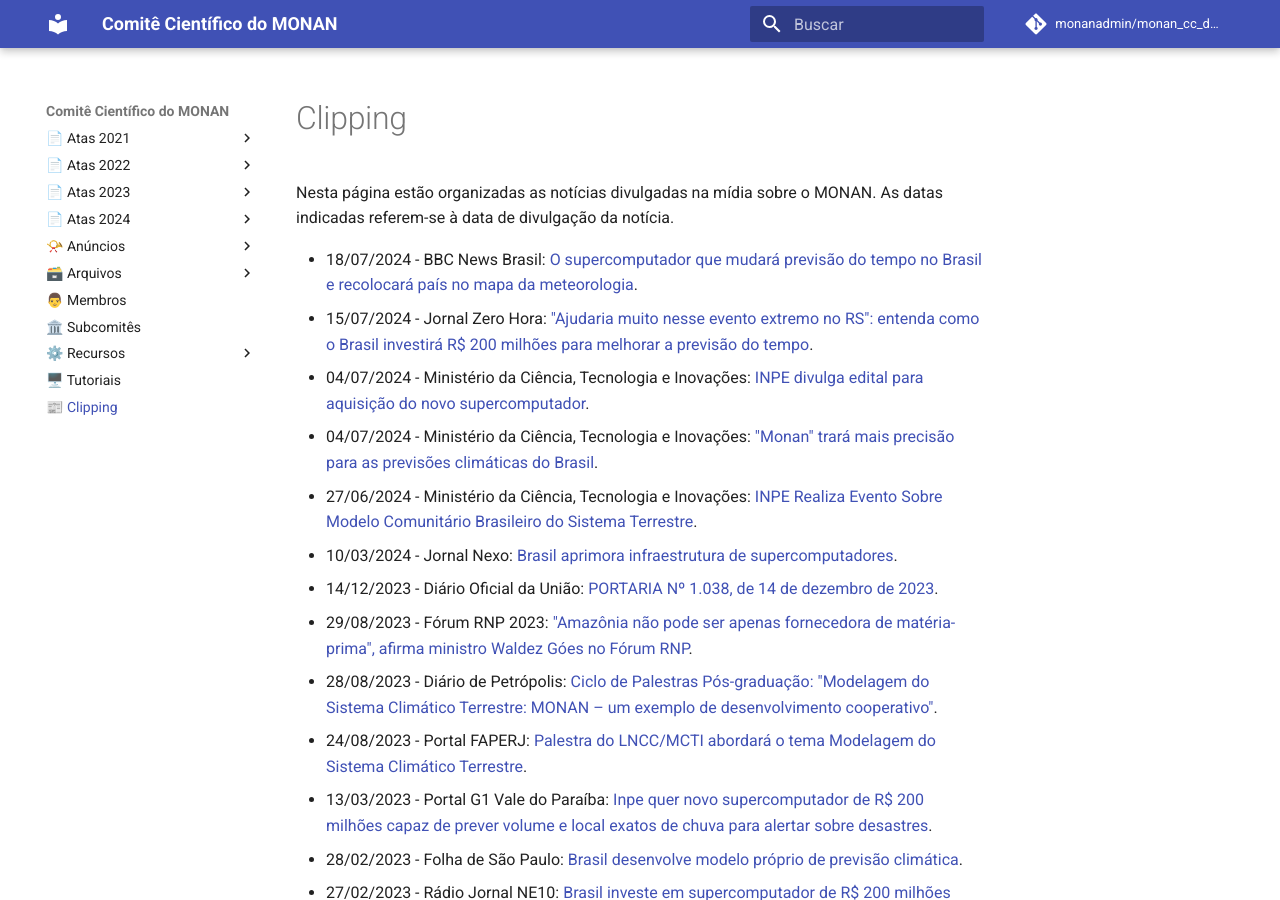
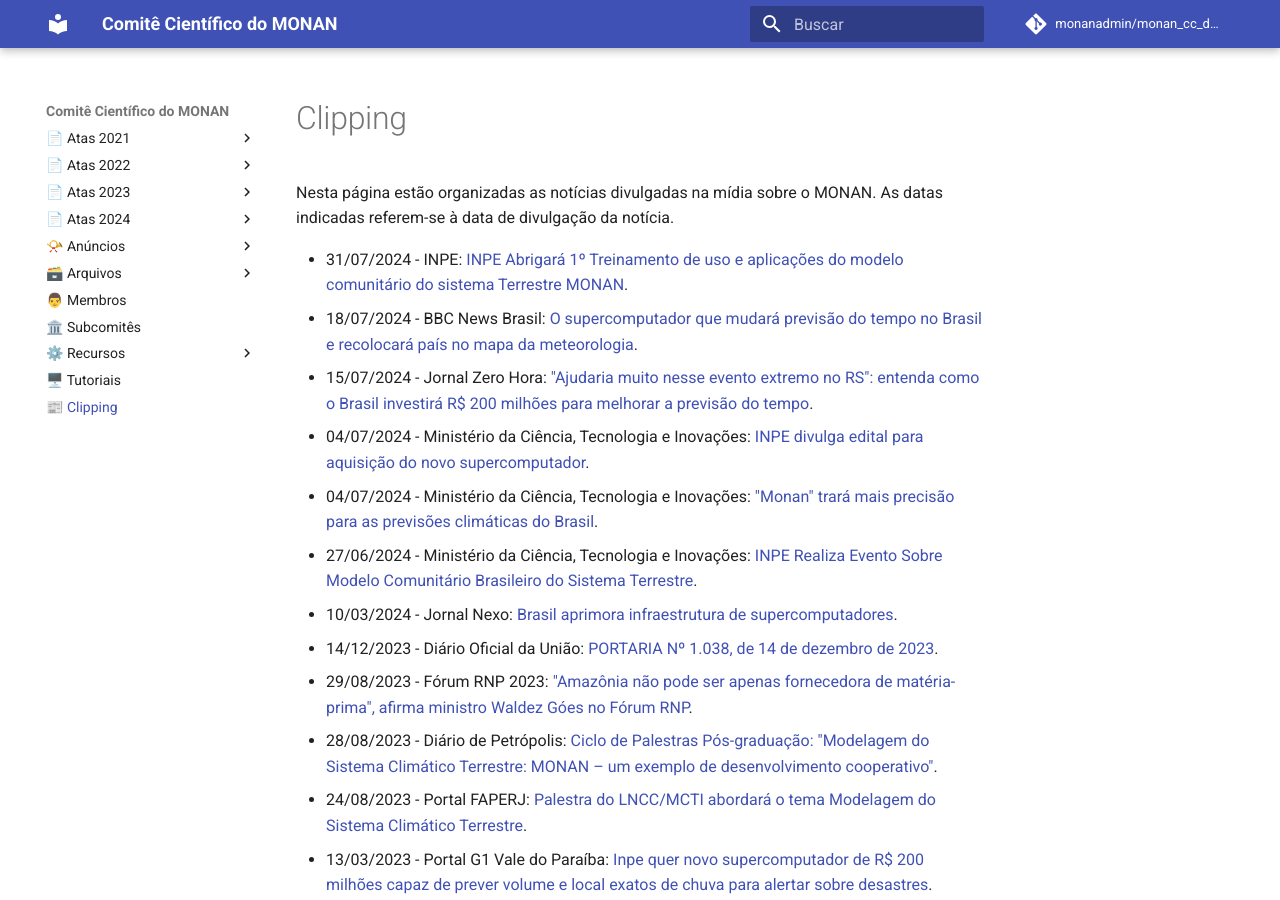
Before and after one commit to monanadmin/monan_cc_docs, an MkDocs documentation site: the page built from docs/clipping.md, in a window 1280 px wide and 900 px high. Built offline with MkDocs 1.6.1 and Material for MkDocs 9.7.7, drawn with Linux system fonts in a browser that asks for light colours; comment, search, counter and statistics services are not loaded.

Commit message:
Atualizando página clipping

```diff
--- a/docs/clipping.md
+++ b/docs/clipping.md
@@ -2,6 +2,7 @@
 
 Nesta página estão organizadas as notícias divulgadas na mídia sobre o MONAN. As datas indicadas referem-se à data de divulgação da notícia.
 
+* 31/07/2024 - INPE: [INPE Abrigará 1º Treinamento de uso e aplicações do modelo comunitário do sistema Terrestre MONAN](https://www.gov.br/inpe/pt-br/assuntos/ultimas-noticias/inpe-abrigara-1o-treinamento-de-uso-e-aplicacoes-do-modelo-comunitario-do-sistema-terrestre-monan).
 * 18/07/2024 - BBC News Brasil: [O supercomputador que mudará previsão do tempo no Brasil e recolocará país no mapa da meteorologia](https://www.bbc.com/portuguese/articles/c51ykgyq51vo).
 * 15/07/2024 - Jornal Zero Hora: ["Ajudaria muito nesse evento extremo no RS": entenda como o Brasil investirá R$ 200 milhões para melhorar a previsão do tempo](https://gauchazh.clicrbs.com.br/ambiente/noticia/2024/07/ajudaria-muito-nesse-evento-extremo-no-rs-entenda-como-o-brasil-investira-r-200-milhoes-para-melhorar-a-previsao-do-tempo-clynha8wz004k013jjuojkhqm.html).
 * 04/07/2024 - Ministério da Ciência, Tecnologia e Inovações: [INPE divulga edital para aquisição do novo supercomputador](https://www.gov.br/mcti/pt-br/acompanhe-o-mcti/noticias/2024/07/inpe-divulga-edital-para-aquisicao-do-novo-supercomputador).
```
